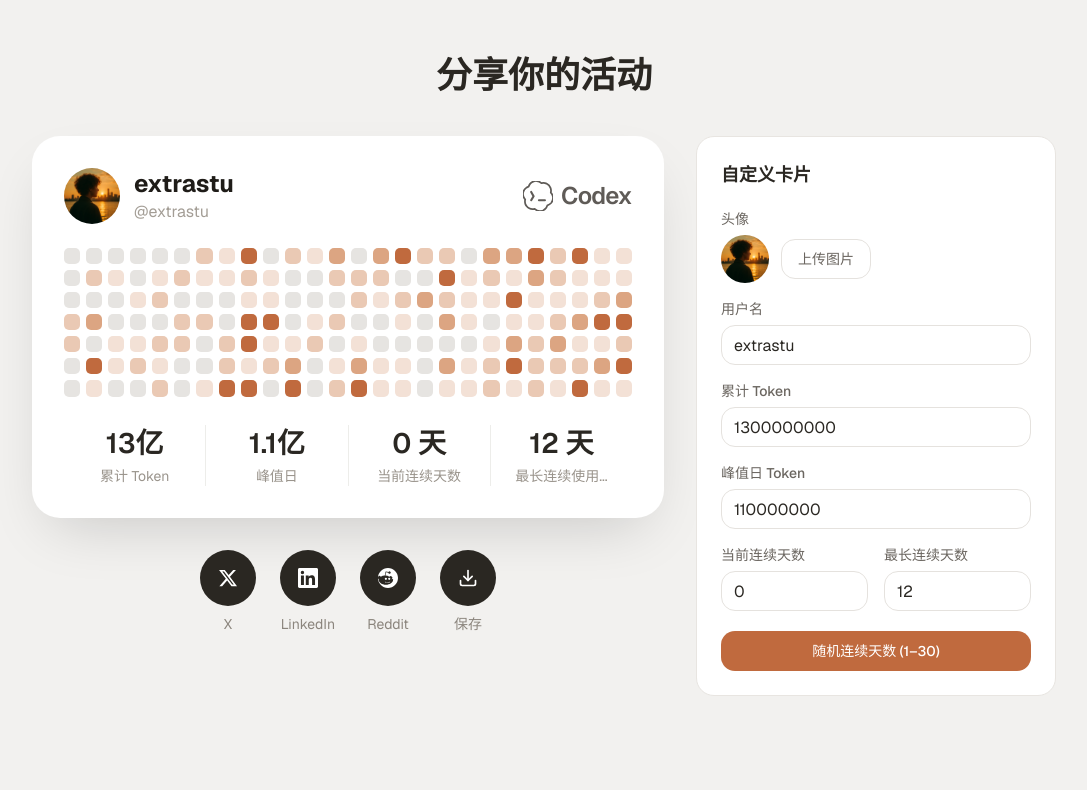
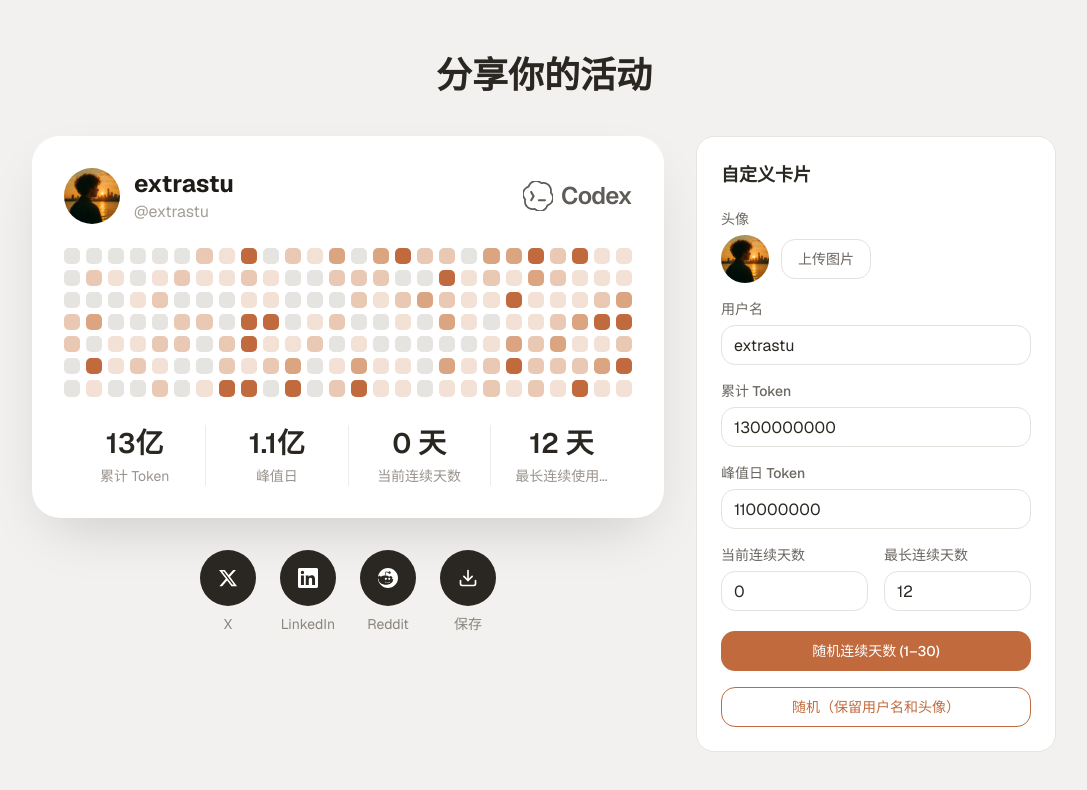
Before and after one commit to extrastu/codex-usage-card, a Next.js app: page / in a window 1280 px wide. Shown: the top 790 px of the page, without its empty margins (96-1183 px from the left). Built offline with nearby package versions, Linux system fonts and the light colour scheme.

Commit message:
feat: add randomizeAll function and button to app/page.tsx

```diff
--- a/app/page.tsx
+++ b/app/page.tsx
@@ -43,6 +43,19 @@ export default function Page() {
 
   const update = (patch: Partial<CardData>) =>
     setData((d) => ({ ...d, ...patch }))
+
+  function randomizeAll() {
+    const token = Math.floor(50_000_000 + Math.random() * 4_950_000_000)
+    const peakToken = Math.floor(
+      token * (0.04 + Math.random() * 0.12),
+    )
+    update({
+      token,
+      peakToken,
+      currentStreak: randomStreak(),
+      longestStreak: randomStreak(),
+    })
+  }
 
   function handleAvatar(e: React.ChangeEvent<HTMLInputElement>) {
     const file = e.target.files?.[0]
@@ -226,6 +239,14 @@ export default function Page() {
               >
                 随机连续天数 (1–30)
               </button>
+
+              <button
+                type="button"
+                onClick={randomizeAll}
+                className="h-10 rounded-xl border border-[#c06a3e] text-sm font-medium text-[#c06a3e] transition hover:bg-[#c06a3e]/10"
+              >
+                随机（保留用户名和头像）
+              </button>
             </div>
           </div>
         </div>
```
Also changed, not shown: 1 other file (tests, documents, lock files or other folders).
